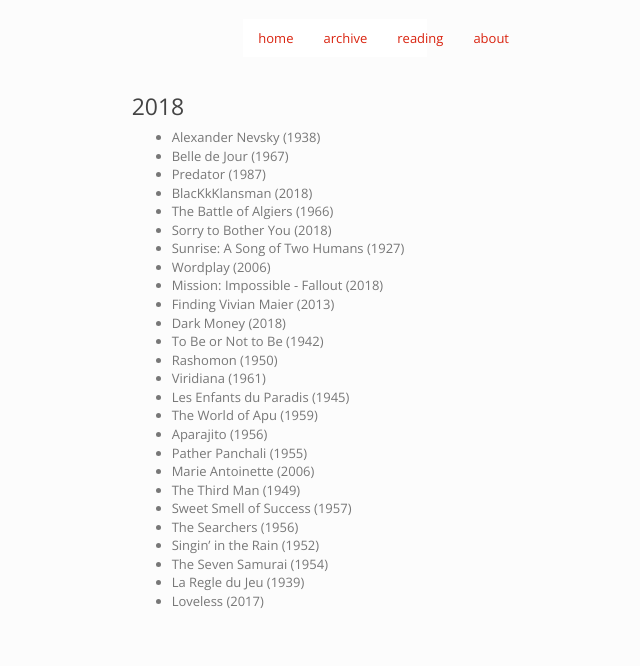
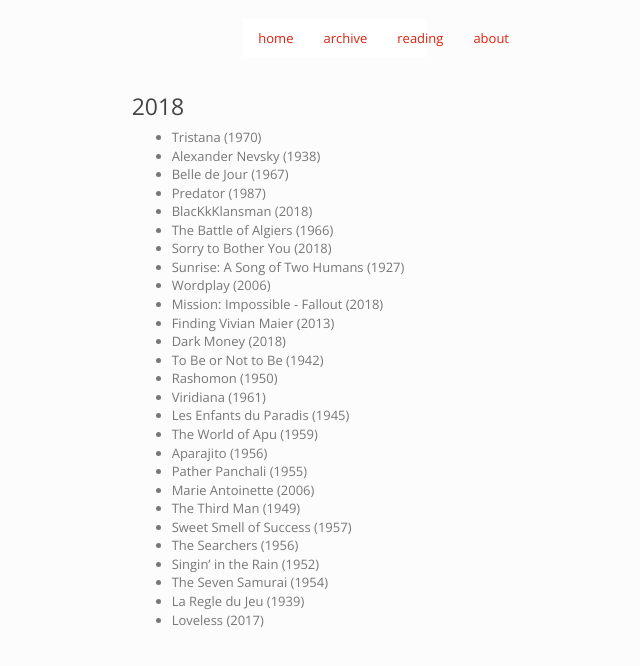
Before and after one commit to imtayadeway/imtayadeway.github.io, a Jekyll site: the page built from film/index.md, in a window 1280 px wide. Shown: the top 666 px of the page, without its empty margins (305-945 px from the left). Built offline with Jekyll 4.4.1, drawn with Linux system fonts in a browser that asks for light colours.

Commit message:
Tristana

```diff
--- a/film/index.md
+++ b/film/index.md
@@ -5,6 +5,7 @@
 
 ### 2018
 
+- Tristana (1970)
 - Alexander Nevsky (1938)
 - Belle de Jour (1967)
 - Predator (1987)
```
